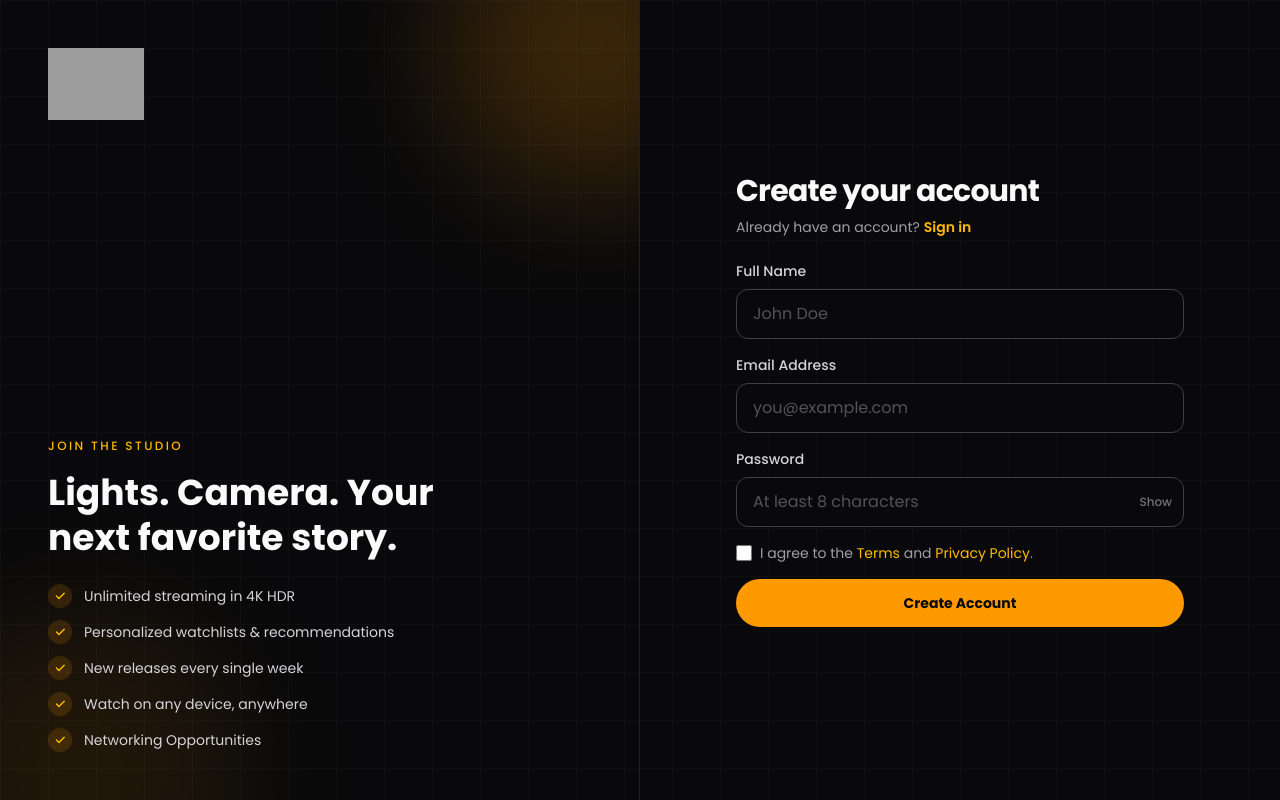
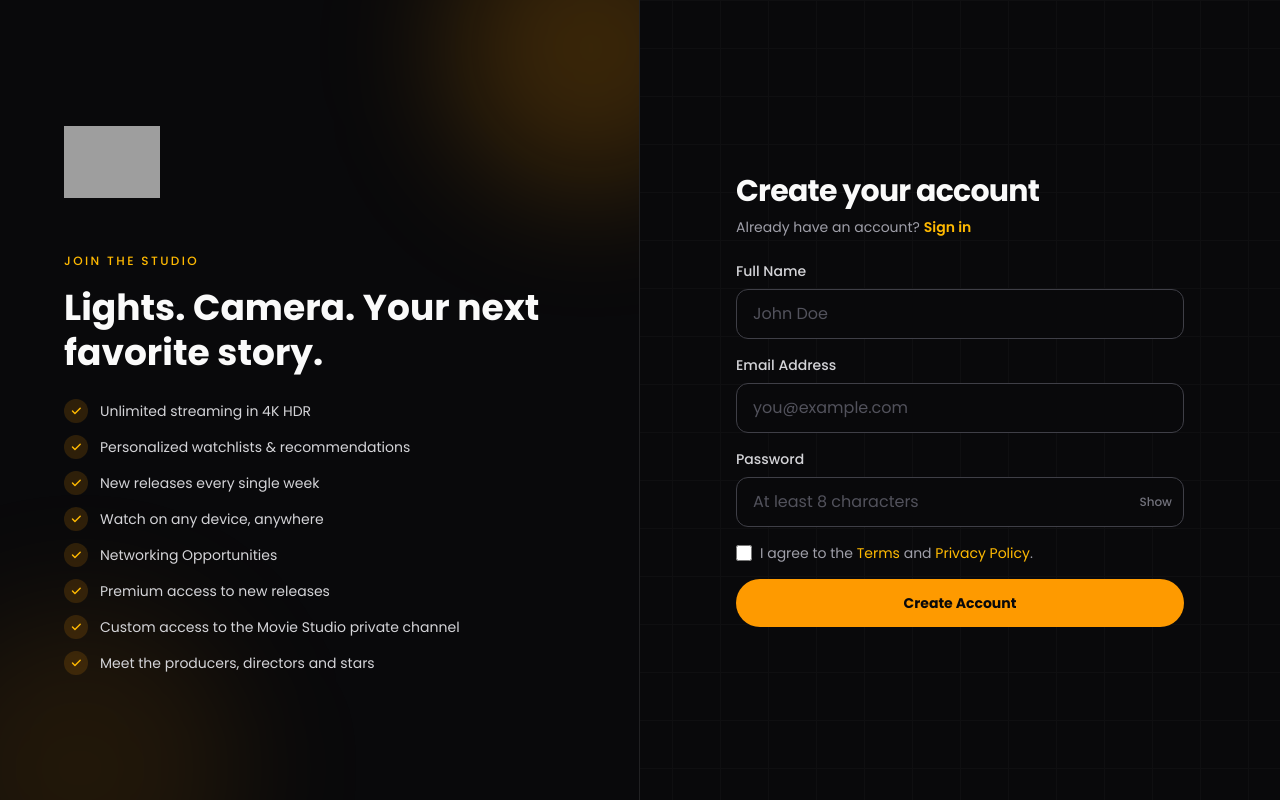
Before and after one commit to webdevelopmentwizards/The-Movie-Studio, a Next.js app: page /signup in a window 1280 px wide. Built offline with nearby package versions, Linux system fonts and the light colour scheme; no server answers; grey boxes are pictures that could not be loaded.

Commit message:
new code

```diff
--- a/src/data/membershipBenefits.ts
+++ b/src/data/membershipBenefits.ts
@@ -21,7 +21,7 @@ export const MEMBERSHIP_BENEFIT_SECTIONS: BenefitSection[] = [
   {
     id: "bts",
     eyebrow: "Exclusive",
-    title: "Behind-the-scenes footage",
+    title: "Behind-the-scenes!",
     subtitle:
       "Go past the final cut — watch how scenes were shot, directed, and cut together.",
     items: [
--- a/src/lib/membershipPlans.ts
+++ b/src/lib/membershipPlans.ts
@@ -1,23 +1,13 @@
 export type MembershipPlanId = "monthly" | "yearly";
 
 export const MEMBERSHIP_BASE_BENEFITS = [
-  "Behind-the-scenes footage",
+  "Behind-the-scenes!",
   "Live on-location access",
   "First look at upcoming movie projects",
   "Watch new releases with no ads",
   "Access to VIP movie parties, step-and-repeat events, and more",
   "Access to Movie Studio merchandise/gear",
   "Networking Opportunities",
-] as const;
-
-export const MEMBERSHIP_YEARLY_MERCH = [
-  "T-shirts",
-  "Hats",
-  "Mugs",
-  "Computer/laptop cases",
-  "Car decals",
-  "Posters",
-  "Other branded merchandise",
 ] as const;
 
 export const MEMBERSHIP_PLANS = {
@@ -42,12 +32,13 @@ export const MEMBERSHIP_PLANS = {
     description:
       "Best value — everything in Monthly, plus exclusive Movie Studio merch.",
     badge: "Best Value",
-    benefits: [...MEMBERSHIP_BASE_BENEFITS],
-    extraBenefits: [
-      "Movie Studio merchandise, including:",
-      ...MEMBERSHIP_YEARLY_MERCH.map((item) => item),
+    benefits: [
+      ...MEMBERSHIP_BASE_BENEFITS,
+      "Premium access to new releases",
+      "Access custom Movie Studio, Swag, t-shirts, hats, and more!",
+      "Custom access to the Movie Studio private channel",
+      "Meet the producers, directors and stars",
     ],
-    merchItems: [...MEMBERSHIP_YEARLY_MERCH],
   },
 } as const;
 
--- a/src/pages/membership/index.tsx
+++ b/src/pages/membership/index.tsx
@@ -49,7 +49,6 @@ export default function MembershipPage() {
             {PLAN_ORDER.map((id) => {
               const plan = MEMBERSHIP_PLANS[id];
               const isSelected = selected === id;
-              const isYearly = id === "yearly";
 
               return (
                 <button
@@ -91,24 +90,6 @@ export default function MembershipPage() {
                         {benefit}
                       </li>
                     ))}
-                    {isYearly && (
-                      <>
-                        <li className="pt-2 text-xs font-semibold text-amber-300 sm:text-sm">
-                          Yearly extras — Movie Studio merchandise, including:
-                        </li>
-                        {MEMBERSHIP_PLANS.yearly.merchItems.map((item) => (
-                          <li
-                            key={item}
-                            className="flex items-start gap-2 pl-4 text-xs leading-relaxed text-amber-200/90 sm:text-sm"
-                          >
-                            <span className="mt-0.5 text-amber-400" aria-hidden>
-                              +
-                            </span>
-                            {item}
-                          </li>
-                        ))}
-                      </>
-                    )}
                   </ul>
                 </button>
               );
--- a/src/pages/signup.tsx
+++ b/src/pages/signup.tsx
@@ -23,6 +23,9 @@ const perks = [
   "New releases every single week",
   "Watch on any device, anywhere",
   "Networking Opportunities",
+  "Premium access to new releases",
+  "Custom access to the Movie Studio private channel",
+  "Meet the producers, directors and stars",
 ];
 
 function planIdFromNext(nextPath: string): MembershipPlanId | null {
@@ -121,23 +124,23 @@ export default function Signup() {
         />
       </Head>
 
-      <section className="relative min-h-dvh overflow-x-hidden bg-zinc-950">
+      <section className="relative h-dvh overflow-hidden bg-zinc-950">
         <div className="absolute inset-0 bg-[radial-gradient(ellipse_at_top,_var(--tw-gradient-stops))] from-amber-500/10 via-zinc-950 to-zinc-950" />
         <div className="absolute inset-0 opacity-20 [background-image:linear-gradient(to_right,#27272a_1px,transparent_1px),linear-gradient(to_bottom,#27272a_1px,transparent_1px)] [background-size:48px_48px]" />
 
-        <div className="relative mx-auto grid min-h-dvh max-w-7xl grid-cols-1 items-stretch lg:grid-cols-2">
-          <div className="relative hidden flex-col justify-between overflow-hidden border-r border-zinc-800/80 lg:flex lg:p-8 xl:p-12">
+        <div className="relative grid h-full grid-cols-1 lg:grid-cols-2">
+          <div className="relative hidden h-full overflow-hidden border-r border-zinc-800/80 bg-zinc-950 lg:flex lg:flex-col lg:justify-center lg:gap-10 lg:px-10 lg:py-12 xl:gap-12 xl:px-16 2xl:px-24">
             <div className="pointer-events-none absolute -right-24 -top-24 h-72 w-72 rounded-full bg-amber-500/20 blur-3xl" />
             <div className="pointer-events-none absolute -bottom-32 -left-20 h-80 w-80 rounded-full bg-amber-500/10 blur-3xl" />
 
             <div className="relative">
               <Logo size="lg" priority />
             </div>
-            <div className="relative">
+            <div className="relative max-w-xl">
               <p className="text-xs font-medium uppercase tracking-[0.2em] text-amber-400">
                 Join the studio
               </p>
-              <h2 className="mt-4 max-w-md text-2xl font-bold leading-tight text-zinc-50 lg:text-3xl xl:text-4xl">
+              <h2 className="mt-4 text-2xl font-bold leading-tight text-zinc-50 lg:text-3xl xl:text-4xl">
                 Lights. Camera. Your next favorite story.
               </h2>
               <ul className="mt-6 space-y-3">
@@ -167,7 +170,7 @@ export default function Signup() {
             </div>
           </div>
 
-          <div className="flex items-center justify-center px-5 py-8 sm:px-8 lg:px-12">
+          <div className="flex h-full items-center justify-center overflow-y-auto px-5 py-8 sm:px-8 lg:px-12 xl:px-16">
             <div className="w-full max-w-md">
               <div className="mb-6 lg:hidden">
                 <Logo size="md" priority />
```
